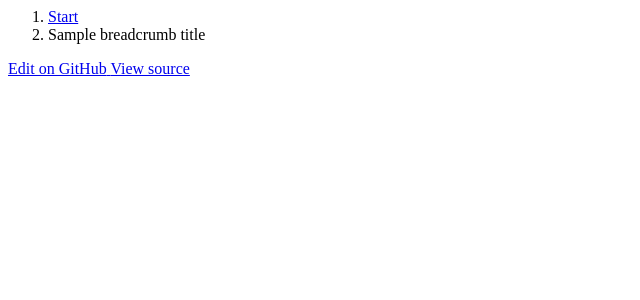
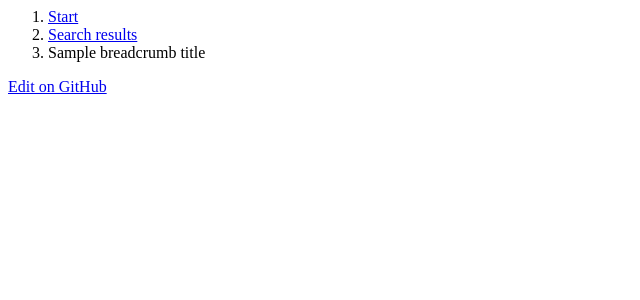
Before and after one commit to TYPO3-Documentation/t3docs-search-indexer, a Symfony app: template templates/partial/base/breadcrumbs.html.twig in a window 1280 px wide. Shown: the top 300 px of the page, without its empty margins (0-640 px from the left). Run offline with Twig, Linux system fonts and the light colour scheme; the template is opened without the code that fills it: most values are stand-ins (such as "Sample title", 1, 10 or a date in 2020); some libraries are stand-ins or nearby versions.

Commit message:
Improve template
- add version badge
- fix edit me on github button link
- remove "view source"
- add link for the whole result box

```diff
--- a/templates/partial/base/breadcrumbs.html.twig
+++ b/templates/partial/base/breadcrumbs.html.twig
@@ -2,20 +2,19 @@
 <div aria-label="breadcrumbs navigation" class="breadcrumb-bar" role="navigation">
     <ol class="breadcrumb">
         <li class="breadcrumb-item"><a href="#">Start</a></li>
+        <li class="breadcrumb-item"><a href="#">Search results</a></li>
+        {% if breadcrumb_title is defined %}
         <li aria-current="page" class="breadcrumb-item active">
-            {% if breadcrumb_title is defined %}{{ breadcrumb_title }}{% endif %}
+            {{ breadcrumb_title }}
         </li>
+        {% endif %}
     </ol>
     <div class="breadcrumb-additions">
         <a class="btn btn-sm btn-primary"
-           href="https://github.com/TYPO3-Documentation/DocsTypo3Org-Homepage/edit/master/Documentation/Index.rst"
+           href="https://github.com/macopedia/t3docs-search-indexer/"
            rel="nofollow noopener" target="_blank">
             <span class="btn-icon"><span class="fab fa-github"></span></span>
             <span class="btn-text">Edit on GitHub</span>
         </a>
-        <a class="btn btn-sm btn-light" href="_sources/Index.rst.txt" rel="nofollow">
-            <span class="btn-icon"><span class="fas fa-code"></span></span>
-            <span class="btn-text">View source</span>
-        </a>
     </div>
 </div>
```
Also changed, not shown: templates/search/search.html.twig (+11 -11 lines).
